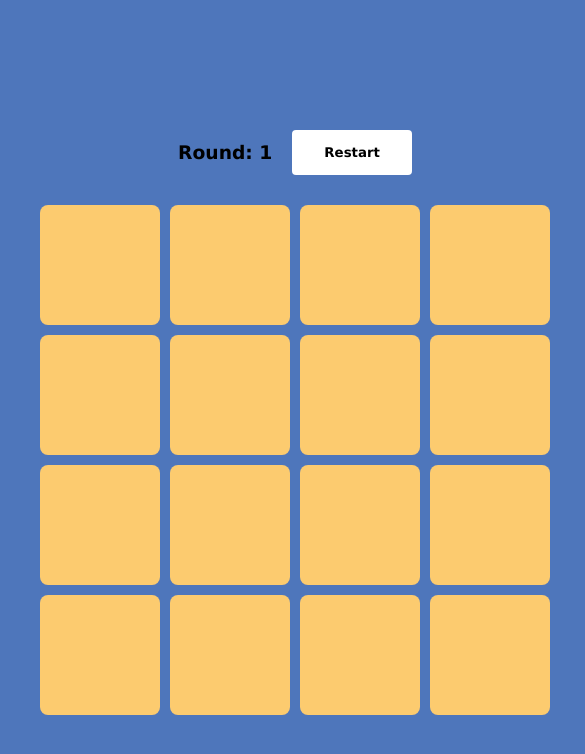
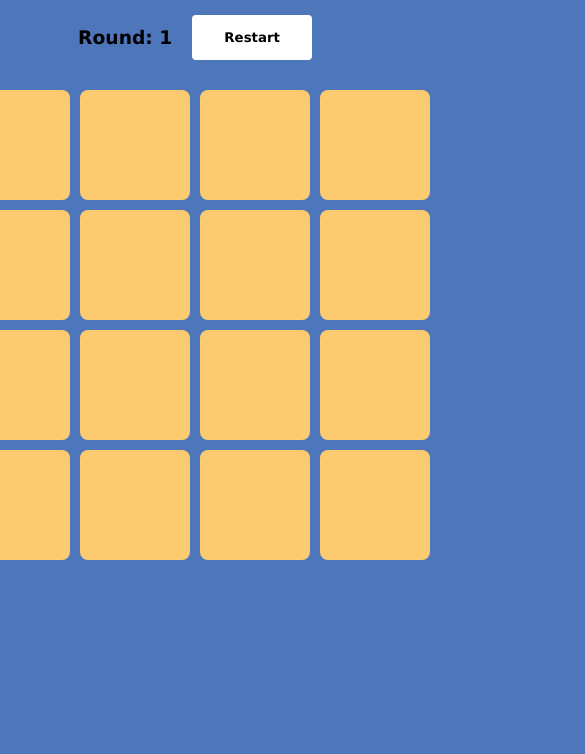
Before and after one commit to KEK-W8/memory-game, a React (Create React App) app: page / in a window 390 px wide. Shown: the top 754 px of the page, 585 px wide, since content can reach past the window. Built offline with nearby package versions, Linux system fonts and the light colour scheme.

Commit message:
Expanded db && optimized mobile layout

```diff
--- a/src/data/deck.js
+++ b/src/data/deck.js
@@ -1,12 +1,22 @@
 const symbols = [
-  { id: 1, name: "worm", symbol: "🪱", flipped: false, discovered: false },
-  { id: 2, name: "orangutan", symbol: "🦧", flipped: false, discovered: false },
-  { id: 3, name: "kangaroo", symbol: "🦘", flipped: false, discovered: false },
-  { id: 4, name: "bison", symbol: "🦬", flipped: false, discovered: false },
-  { id: 5, name: "flamingo", symbol: "🦩", flipped: false, discovered: false },
-  { id: 6, name: "otter", symbol: "🦦", flipped: false, discovered: false },
-  { id: 7, name: "eagle", symbol: "🦅", flipped: false, discovered: false },
-  { id: 8, name: "scorpion", symbol: "🦂", flipped: false, discovered: false },
+  // { id: 1, name: "worm", symbol: "🪱", flipped: false, discovered: false },
+  // { id: 2, name: "orangutan", symbol: "🦧", flipped: false, discovered: false },
+  // { id: 3, name: "kangaroo", symbol: "🦘", flipped: false, discovered: false },
+  // { id: 4, name: "bison", symbol: "🦬", flipped: false, discovered: false },
+  // { id: 5, name: "flamingo", symbol: "🦩", flipped: false, discovered: false },
+  // { id: 6, name: "otter", symbol: "🦦", flipped: false, discovered: false },
+  // { id: 7, name: "eagle", symbol: "🦅", flipped: false, discovered: false },
+  // { id: 8, name: "scorpion", symbol: "🦂", flipped: false, discovered: false },
+  { id: 9, name: "chimpunk", symbol: "🐿", flipped: false, discovered: false },
+  { id: 10, name: "hippo", symbol: "🦛", flipped: false, discovered: false },
+  { id: 11, name: "mammoth", symbol: "🦣", flipped: false, discovered: false },
+  { id: 12, name: "hedgehog", symbol: "🦔", flipped: false, discovered: false },
+  { id: 13, name: "whale", symbol: "🐋", flipped: false, discovered: false },
+  { id: 14, name: "cow", symbol: "🐄", flipped: false, discovered: false },
+  // { id: 15, name: "poodle", symbol: "🐩", flipped: false, discovered: false },
+  { id: 16, name: "leopard", symbol: "🐆", flipped: false, discovered: false },
+  // { id: 17, name: "turkey", symbol: "🦃", flipped: false, discovered: false },
+  { id: 18, name: "t-rex", symbol: "🦖", flipped: false, discovered: false },
 ];
 
 export const shuffledDeck = symbols
--- a/src/scss/components/Card.scss
+++ b/src/scss/components/Card.scss
@@ -1,11 +1,11 @@
 @import "../assets/variables";
 
 .content-main-card {
-  width: 120px;
-  height: 120px;
+  width: 110px;
+  height: 110px;
+  font-size: 68px;
   background-color: $special;
   border-radius: 8px;
-  font-size: 75px;
   display: flex;
   justify-content: center;
   align-items: center;
@@ -23,9 +23,14 @@
     transition: 1s ease-out opacity;
   }
 }
-@media only screen and (min-device-width: 769px) {
-  .content-main-card:hover {
-    cursor: pointer;
-    background-color: darken($white, 9%);
+@media only screen and (min-width: 769px) {
+  .content-main-card {
+    width: 120px;
+    height: 120px;
+    font-size: 75px;
+    &:hover {
+      cursor: pointer;
+      background-color: darken($white, 9%);
+    }
   }
 }
--- a/src/scss/components/MainContent.scss
+++ b/src/scss/components/MainContent.scss
@@ -5,6 +5,7 @@
   grid-template-columns: repeat(4, 1fr);
   grid-template-rows: repeat(4, 1fr);
   grid-gap: 10px;
+  margin: 0 20px;
 }
 .end-game {
   grid-column: 2/4;
@@ -23,3 +24,9 @@
     }
   }
 }
+@media only screen and (max-device-width: 769px) {
+  .content-main {
+    grid-template-columns: repeat(3, 1fr);
+    grid-template-rows: repeat(6, 1fr);
+  }
+}
--- a/src/scss/styles.scss
+++ b/src/scss/styles.scss
@@ -4,13 +4,11 @@
 @import "components/all";
 
 .app-wrapper {
-  width: 100%;
+  width: 100vw;
   height: 100vh;
-  min-width: 590px;
-  min-height: 630px;
   display: flex;
   flex-direction: column;
   align-items: center;
-  justify-content: center;
+  justify-content: flex-start;
   padding: 15px;
 }
```
